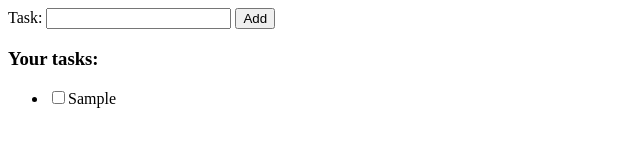
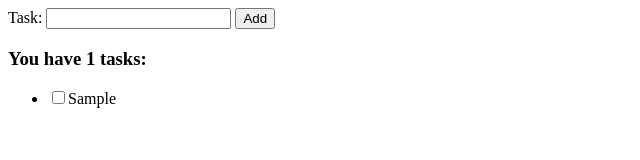
Before and after one commit to waqashsn/Vanilla-to-do-list-app, a website: page index.html in a window 1280 px wide. Both pictures are taken after typing "Sample" into the empty fields and a click on the button "Add". Shown: the full height of the page, 0-640 px from the left. Drawn offline with Linux system fonts and the light colour scheme.

Commit message:
Added task counter. Functionality achienved by adding counter inside HTML span element in index.html, and creating a function that get the current count of task by counting the number of child elements of the task list <ul>. Task counter is printed on start, updated on new task addition and task removal

```diff
--- a/index.html
+++ b/index.html
@@ -15,7 +15,7 @@
         <button id="taskAddBtn">Add</button>
     </div>
     <div id="listArea">
-        <h3 id="taskListHeading">Your tasks:</h3>
+        <h3 id="taskListHeading">You have <span id="counter"> </span> tasks:</h3>
         <ul id = "taskList">
             <!-- tasks will appear here -->
         </ul>
--- a/script.js
+++ b/script.js
@@ -2,6 +2,8 @@
 var taskList = document.getElementById("taskList"); //assign the task list <ul> node to the taskList var
 var taskTextBox = document.getElementById("taskTextBox"); //assign the new task textbox to taskTextBox var
 var listArea = document.getElementById("listArea");
+var taskCount = document.getElementById("counter"); //assign the task counter element to taskCount var
+taskCount.innerText = taskCounter(); //print the current number of tasks
 
 //add eventlistener to "Add" button and pass the new task name by reading from textbox, inside an anonymouse function
 //if statement checks if textbox is empty, if its empty, task is not added.
@@ -20,10 +22,19 @@ document.getElementById("taskTextBox").addEventListener("keyup",  function(event
     }
 })
 
+//function to see how many tasks are in the list
+function taskCounter() {
+    if(taskList.childElementCount != 0) {
+        return taskList.childElementCount; //return how many chilren <li>s the <ul> have
+    }
+    else return 0;
+}
+
 //function that removes the task by receiving the unique taskid
 function removeTask(taskId) {
-    document.getElementById(taskId).remove();
+    document.getElementById(taskId).remove(); //remove the element with passed taskId
     //console.log(itemId);
+    taskCount.innerText = taskCounter(); //print the updated task counter after removal
 }
 
 //function that is invoked by anonymouse function when add button is clicked
@@ -50,5 +61,6 @@ function addTask(taskName) {
     newTaskLi.appendChild(newTaskCheckbox); //append task checkbox to the li
     newTaskLi.appendChild(label);//append label to the li
     taskList.appendChild(newTaskLi); //add list item to ul node
+    taskCount.innerText = taskCounter(); //update the task counter after addition
     taskTextBox.value = ""; //Empty the textbox after adding task
 }
```
